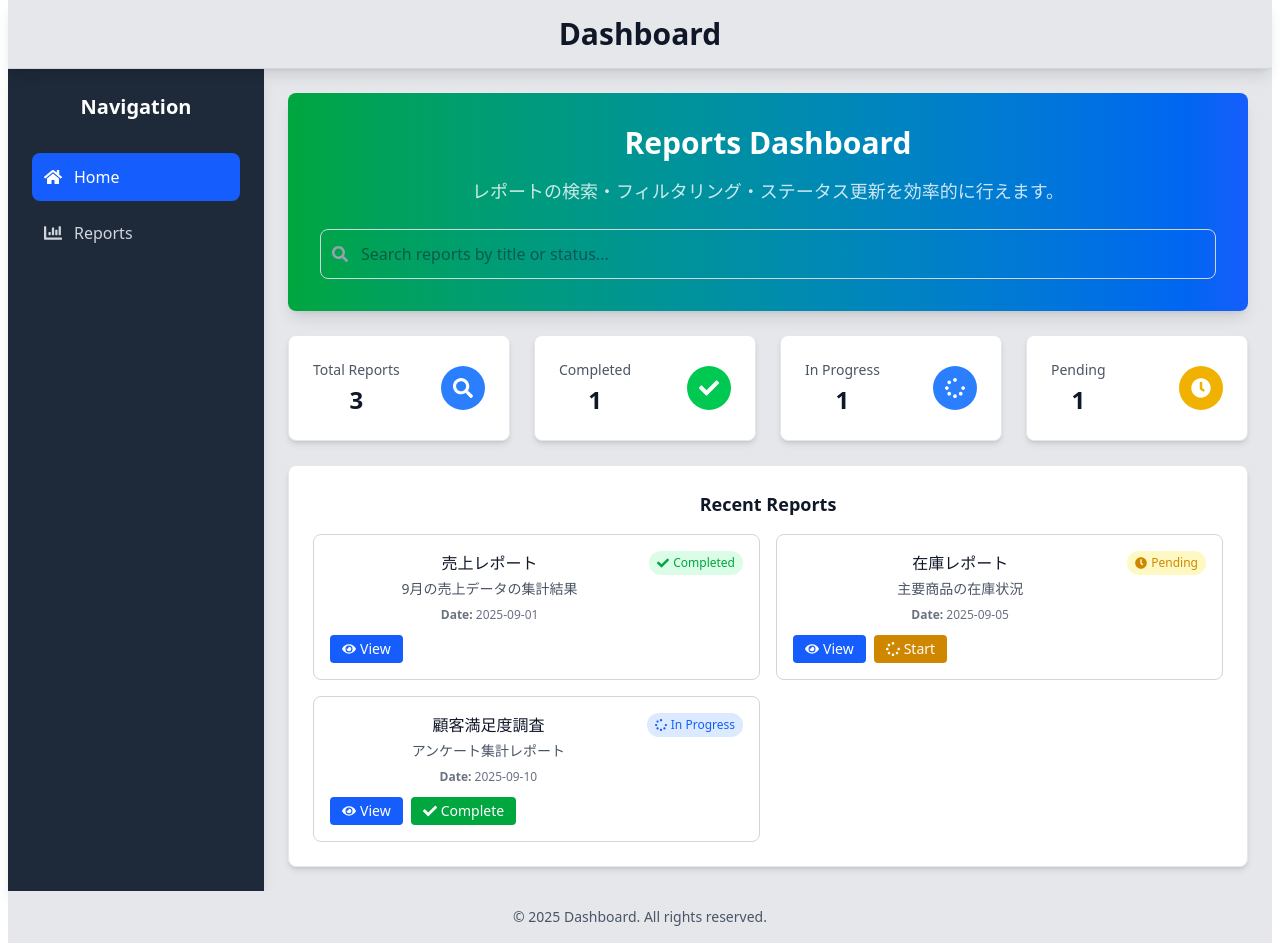
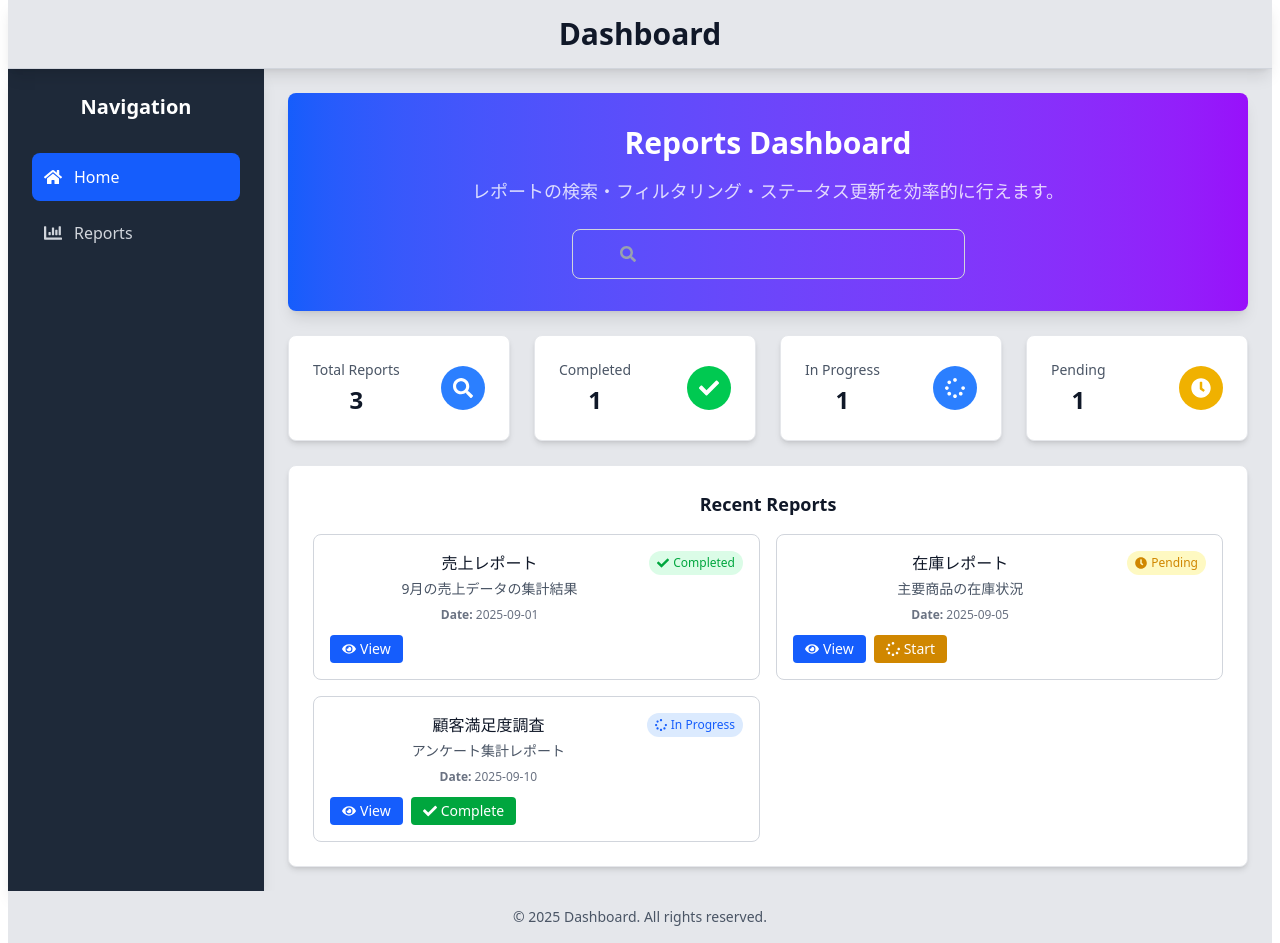
Before and after one commit to Shiori-Takanashi/react-router, a React (Vite) app: page /reports in a window 1280 px wide. Built offline with nearby package versions, Linux system fonts and the light colour scheme.

Commit message:
色と検索バーの大きさを変更

```diff
--- a/src/components/DashboardReports.jsx
+++ b/src/components/DashboardReports.jsx
@@ -62,17 +62,16 @@ export default function DashboardReports() {
         <DashboardHero
           title='Reports Dashboard'
           subtitle='レポートの検索・フィルタリング・ステータス更新を効率的に行えます。'
-          gradient='from-green-600 to-blue-600'
+          gradient='from-blue-600 to-purple-600'
         >
           {/* Search Filter */}
           <div className='relative'>
-            <FaSearch className='absolute left-3 top-1/2 transform -translate-y-1/2 text-gray-400' />
+            <FaSearch className='absolute left-75 top-1/2 transform -translate-y-1/2 text-gray-400' />
             <input
               type='text'
-              placeholder='Search reports by title or status...'
               value={filter}
               onChange={e => setFilter(e.target.value)}
-              className='w-full pl-10 pr-4 py-3 border border-gray-300 rounded-lg focus:ring-2 focus:ring-blue-500 focus:border-blue-500 transition-colors duration-200 text-gray-900'
+              className='pl-20 pr-20 py-3 border border-gray-300 rounded-lg focus:ring-2 focus:ring-blue-500 focus:border-blue-500 transition-colors duration-200 text-gray-900'
             />
           </div>
         </DashboardHero>
```
